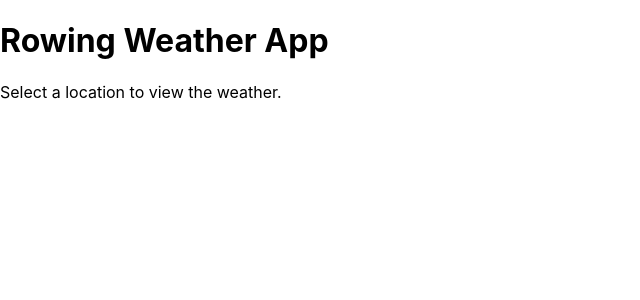
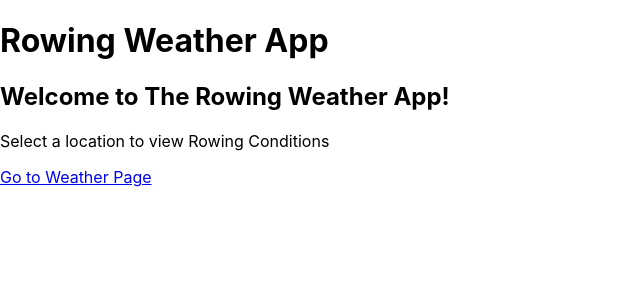
Before and after one commit to OscarWohlf/rowing-weather, a React (Create React App) app: page / in a window 1280 px wide. Shown: the top 300 px of the page, without its empty margins (0-640 px from the left). Built offline with nearby package versions, Linux system fonts and the light colour scheme.

Commit message:
made basic routing and pages

```diff
--- a/src/App.js
+++ b/src/App.js
@@ -1,3 +1,5 @@
+import AppRoutes from "./routes";
+
 function App() {
   return (
     <div>
@@ -5,7 +7,7 @@ function App() {
         <h1>Rowing Weather App</h1>
       </header>
       <main>
-        <p>Select a location to view the weather.</p>
+        <AppRoutes/>
       </main>
     </div>
   );
--- /dev/null
+++ b/src/pages/HomePage.js
@@ -0,0 +1,14 @@
+import React from 'react';
+import { Link } from 'react-router-dom';
+
+function HomePage() {
+    return (
+        <div>
+            <h2>Welcome to The Rowing Weather App!</h2>
+            <p>Select a location to view Rowing Conditions</p>
+            <Link to="/weather">Go to Weather Page</Link>
+        </div>
+    );
+}
+
+export default HomePage;
--- /dev/null
+++ b/src/pages/WeatherPage.js
@@ -0,0 +1,12 @@
+import React from 'react';
+
+function WeatherPage() {
+    return(
+        <div>
+            <h2>Weather at Rowing Location</h2>
+            <p>Weather Details displayed here</p>
+        </div>
+    );
+}
+
+export default WeatherPage;
--- /dev/null
+++ b/src/routes.js
@@ -0,0 +1,16 @@
+import { BrowserRouter as Router, Route, Routes } from 'react-router-dom';
+import HomePage from './pages/HomePage';
+import WeatherPage from './pages/WeatherPage';
+
+function AppRoutes() {
+    return (
+        <Router>
+            <Routes>
+                <Route path="/" element={<HomePage/>}/>
+                <Route path="/weather" element={<WeatherPage/>}/>
+            </Routes>
+        </Router>
+    );
+}
+
+export default AppRoutes;
```
